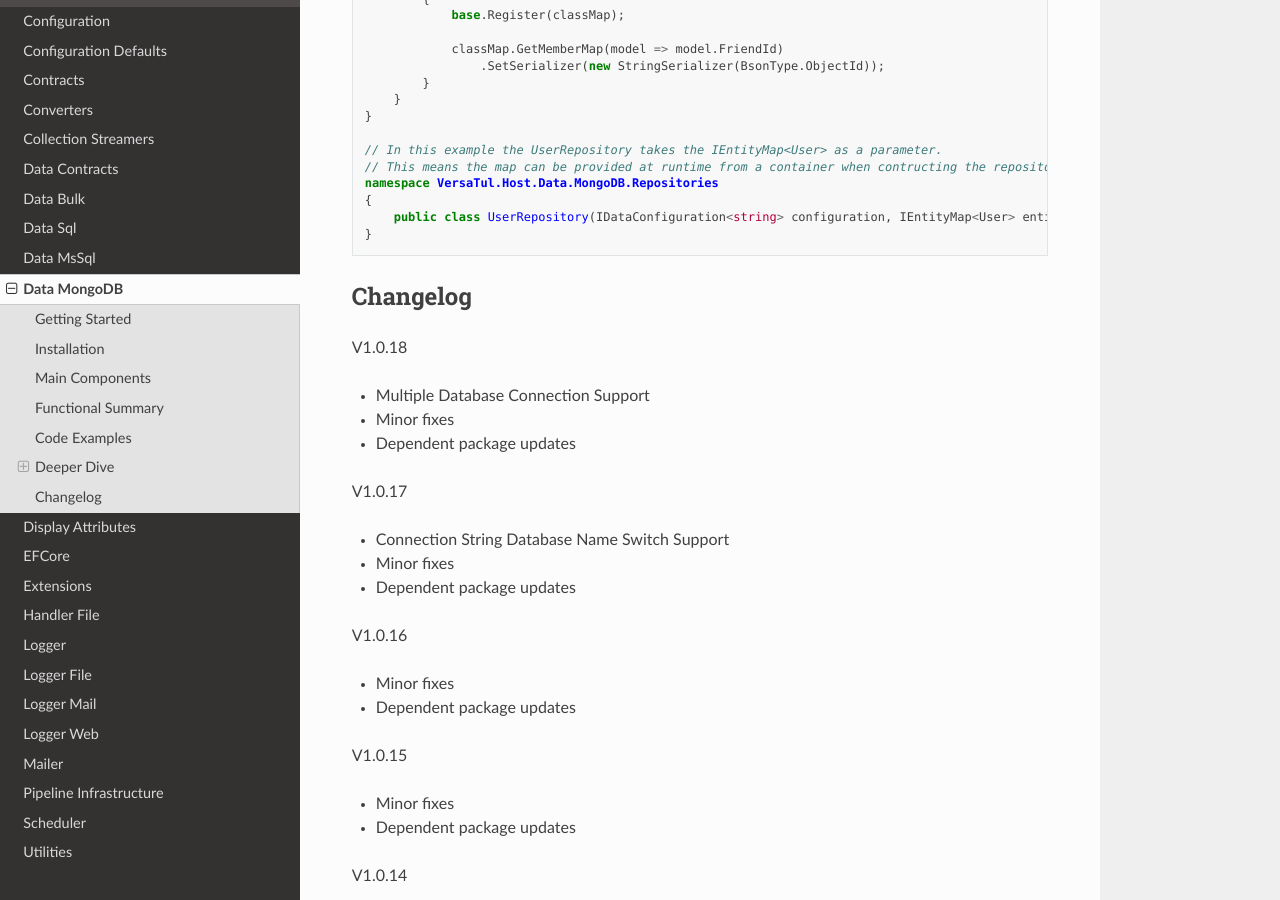
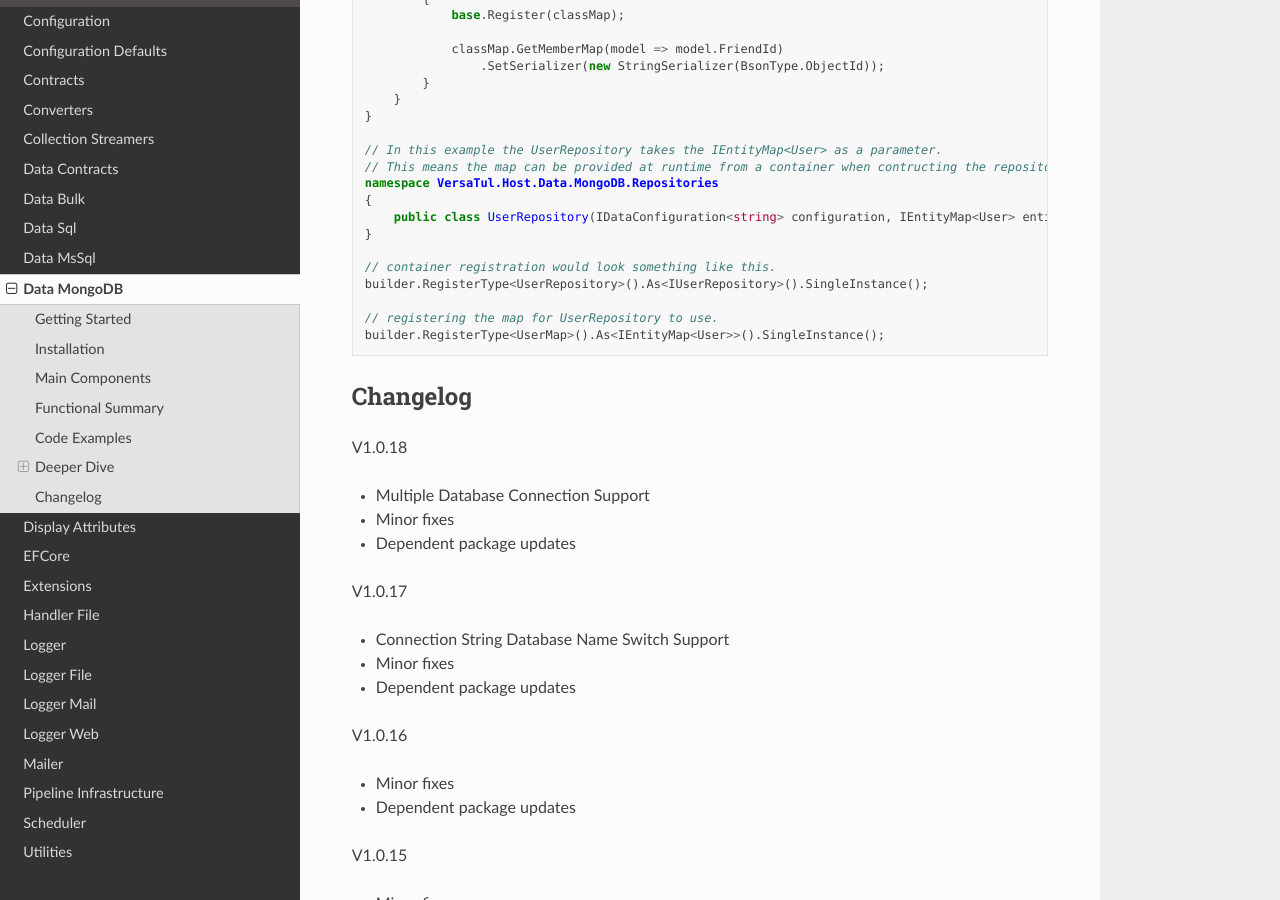
Before and after one commit to BjornWilliams/DocsVersaTul, a Sphinx documentation site: the page built from docs/source/mongodb.rst, in a window 1280 px wide and 900 px high, scrolled down 9045 px. Built offline with Sphinx 7.4.7 and the Read the Docs theme 2.0.0, drawn with Linux system fonts in a browser that asks for light colours.

Commit message:
Update mongodb.rst

```diff
--- a/docs/source/mongodb.rst
+++ b/docs/source/mongodb.rst
@@ -483,6 +483,12 @@ Code Samples
         public class UserRepository(IDataConfiguration<string> configuration, IEntityMap<User> entityMap) : BaseRepository<User, IEntityMap<User>>(configuration, entityMap), IUserRepository { }
     }
 
+    // container registration would look something like this.
+    builder.RegisterType<UserRepository>().As<IUserRepository>().SingleInstance();
+
+    // registering the map for UserRepository to use.
+    builder.RegisterType<UserMap>().As<IEntityMap<User>>().SingleInstance();
+
 Changelog
 -------------
 
```
